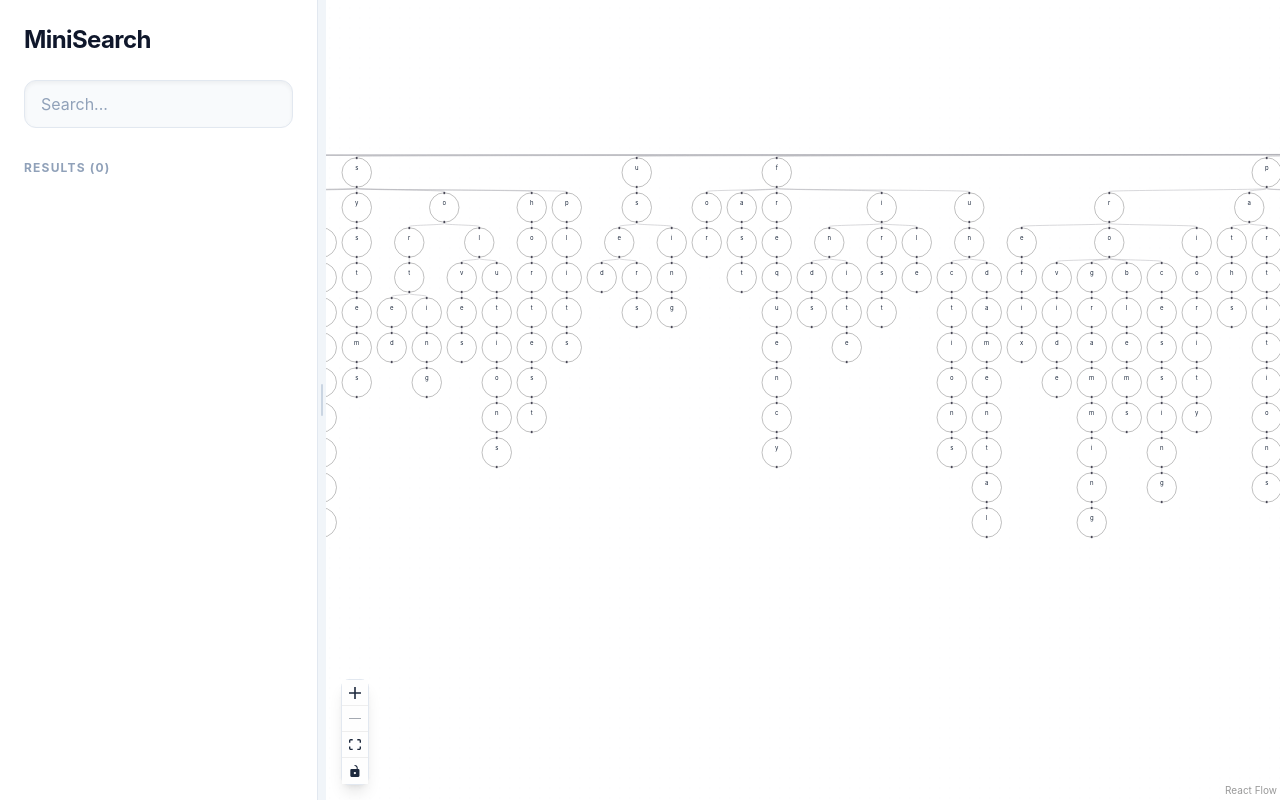
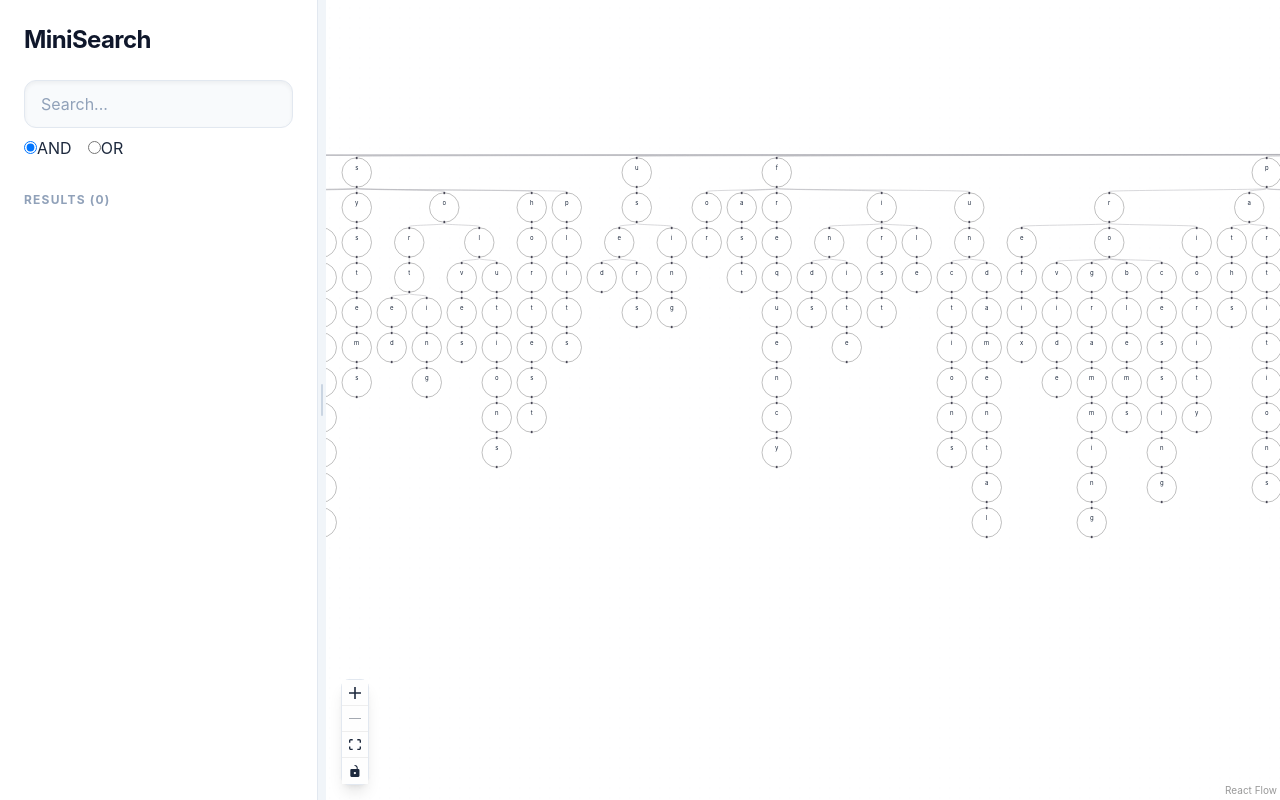
Before and after one commit to Goooble/concordia, a React (Vite) app: page / in a window 1280 px wide. Built offline with nearby package versions, Linux system fonts and the light colour scheme.

Commit message:
boolean search on the engine

```diff
--- a/src/App.tsx
+++ b/src/App.tsx
@@ -1,6 +1,6 @@
 import "./App.css";
 import "@xyflow/react/dist/style.css";
-import documents from "./minisearch/ingestion/documents.json";
+// import documents from "./minisearch/ingestion/documents.json";
 import test from "./minisearch/ingestion/test.json";
 import { type Document } from "./types";
 
@@ -9,8 +9,8 @@ import { ReactFlow, Background, Controls } from "@xyflow/react";
 import removeMarkdown from "remove-markdown";
 import { Group, Panel, Separator } from "react-resizable-panels";
 
-import { main } from "./minisearch/trie/main";
-import { trieToFlow } from "./flow";
+// import { main } from "./minisearch/trie/main";
+import { buildFlowGraph } from "./flow";
 import { SearchEngine } from "./minisearch/search/engine";
 import CameraController from "./camera";
 
@@ -29,16 +29,34 @@ function App() {
   const [highlightedNodes, setHighlightedNodes] = useState<number[]>([]);
   const [found, setFound] = useState<boolean | null>(null);
   const [results, setResults] = useState<Document[]>([]); //invIndex
+  const [operator, setOperator] = useState<"AND" | "OR">("AND");
   //trie testing
   // engine.trie.insert("cat");
   // engine.trie.insert("car");
   // engine.trie.insert("cart");
-  const tree = useMemo(() => engine.trie.toJSON(), [engine.trie]);
 
-  const { nodes, edges } = useMemo(
-    () => trieToFlow(tree, highlightedNodes),
-    [tree, highlightedNodes],
+  // const tree = useMemo(() => engine.trie.toJSON(), [engine.trie]);
+
+  const baseGraph = useMemo(() => {
+    return buildFlowGraph(engine.trie.toJSON());
+  }, [engine.trie]);
+  const highlightedSet = useMemo(
+    () => new Set(highlightedNodes),
+    [highlightedNodes],
   );
+  const nodes = useMemo(() => {
+    return baseGraph.nodes.map((node) => ({
+      ...node,
+
+      style: {
+        ...node.style,
+
+        border: highlightedSet.has(Number(node.id))
+          ? "3px solid orange"
+          : "1px solid gray",
+      },
+    }));
+  }, [highlightedSet, baseGraph.nodes]);
 
   return (
     <div className="h-screen w-screen bg-slate-50 text-slate-800 overflow-hidden font-sans">
@@ -65,10 +83,29 @@ function App() {
                 const visited = [...engine.trie.searchSteps(value)];
                 setHighlightedNodes(visited);
                 setFound(engine.trie.search(value));
-                setResults(engine.search(value));
+                setResults(engine.search(value, operator));
               }}
               className="w-full h-12 px-4 rounded-xl text-slate-900 placeholder-slate-400 bg-slate-50 border border-slate-200 focus:outline-none focus:ring-2 focus:ring-indigo-500 focus:border-transparent transition duration-200 shadow-inner"
             />
+            <div className="flex gap-4 mt-2">
+              <label>
+                <input
+                  type="radio"
+                  checked={operator === "AND"}
+                  onChange={() => setOperator("AND")}
+                />
+                AND
+              </label>
+
+              <label>
+                <input
+                  type="radio"
+                  checked={operator === "OR"}
+                  onChange={() => setOperator("OR")}
+                />
+                OR
+              </label>
+            </div>
           </div>
 
           {/* Status Badge */}
@@ -115,16 +152,21 @@ function App() {
         {/* Resizable Separator Widget */}
         <Separator className="w-2 bg-slate-100 cursor-col-resize flex items-center justify-center transition-colors duration-150 hover:bg-indigo-100 active:bg-indigo-200">
           {/* Visual Grab Handle Accent line */}
-          <div className="w-[2px] h-8 bg-slate-300 rounded-full" />
+          <div className="w-0.5 h-8 bg-slate-300 rounded-full" />
         </Separator>
 
         {/* Right Flow Graph Panel */}
         <Panel className="relative bg-white">
           <div className="absolute inset-0 w-full h-full">
-            <ReactFlow nodes={nodes} edges={edges} fitView>
+            <ReactFlow
+              nodes={nodes}
+              edges={baseGraph.edges}
+              onlyRenderVisibleElements
+              fitView
+            >
               {/* Light grid background pattern */}
               <Background color="#cbd5e1" gap={20} size={1} />
-              <Controls className="!bg-white !border !border-slate-200 !rounded-lg !shadow-lg" />
+              <Controls className="bg-white! border! border-slate-200! rounded-lg! shadow-lg!" />
               <CameraController
                 highlightedNodes={highlightedNodes}
                 nodes={nodes}
--- a/src/flow.tsx
+++ b/src/flow.tsx
@@ -4,7 +4,7 @@ import { type Edge, type Node } from "@xyflow/react";
 const NODE_WIDTH = 60;
 const NODE_HEIGHT = 60;
 
-export function trieToFlow(tree: any, highlightedNodes: number[]) {
+export function buildFlowGraph(tree: any) {
   const nodes: Node[] = [];
   const edges: Edge[] = [];
 
@@ -13,14 +13,11 @@ export function trieToFlow(tree: any, highlightedNodes: number[]) {
 
     nodes.push({
       id,
-      position: { x: 0, y: 0 }, // dagre will overwrite
+      position: { x: 0, y: 0 },
       data: {
         label: node.label,
       },
       style: {
-        border: highlightedNodes.includes(node.id)
-          ? "3px solid orange"
-          : "1px solid gray",
         borderRadius: "50%",
         width: NODE_WIDTH,
         height: NODE_HEIGHT,
@@ -47,7 +44,7 @@ export function trieToFlow(tree: any, highlightedNodes: number[]) {
   graph.setDefaultEdgeLabel(() => ({}));
 
   graph.setGraph({
-    rankdir: "TB", // Top -> Bottom
+    rankdir: "TB",
     ranksep: 10,
     nodesep: 10,
   });
--- /dev/null
+++ b/src/journey.md
@@ -0,0 +1,35 @@
+# Journal
+
+## Trie
+
+built a basic trie that searches as well as return steps for visualization
+
+## Trie visualization
+
+Visualzed the trie using react flow, i have on idea whats happening in react flwo but i do understand the trie.ts
+
+## inverted index
+
+### ingestion
+
+build a tokenizer and ingestor to get files from obsidian help docs and then find all the words
+
+### engine
+
+takes the tokenizer and creates an inverted index out of it that is used for the search function to find the relevent documents
+
+### styling
+
+spend a while styling the UI for it, madea sliding pane as well in the main ui for both the tree and the search
+
+results show up in a cute way as well
+
+## Trie visualizer
+
+added the entre document to trie to visualize, i doubt i can import entirety of obsidian tho, let me try again it defo gonna crash my browser lmfao
+
+made some optimzations to render the graph for the test document better
+
+## trie
+
+should i make into a radix tree or should i just work through my roadmap and build a DAT instead and the fuzzy search yeah probably that instead oh and also boolean search
--- a/src/minisearch/search/engine.ts
+++ b/src/minisearch/search/engine.ts
@@ -60,7 +60,7 @@ export class SearchEngine {
    * Result:
    *   {1}
    */
-  search(query: string): Document[] {
+  search(query: string, operator: "AND" | "OR" = "AND"): Document[] {
     const tokens = tokenize(query);
 
     if (tokens.length === 0) {
@@ -69,13 +69,15 @@ export class SearchEngine {
 
     const postingLists = tokens.map((token) => this.index.get(token));
 
-    const matchingIds = this.intersect(postingLists);
+    const matchingIds =
+      operator === "AND"
+        ? this.intersect(postingLists)
+        : this.union(postingLists);
 
     return [...matchingIds]
       .map((id) => this.docs.get(id))
       .filter((doc): doc is Document => doc !== undefined);
   }
-
   /**
    * Set intersection.
    *
@@ -99,7 +101,17 @@ export class SearchEngine {
 
     return result;
   }
+  private union(sets: Set<string>[]): Set<string> {
+    const result = new Set<string>();
 
+    for (const set of sets) {
+      for (const id of set) {
+        result.add(id);
+      }
+    }
+
+    return result;
+  }
   /**
    * Useful for debugging.
    */
```
